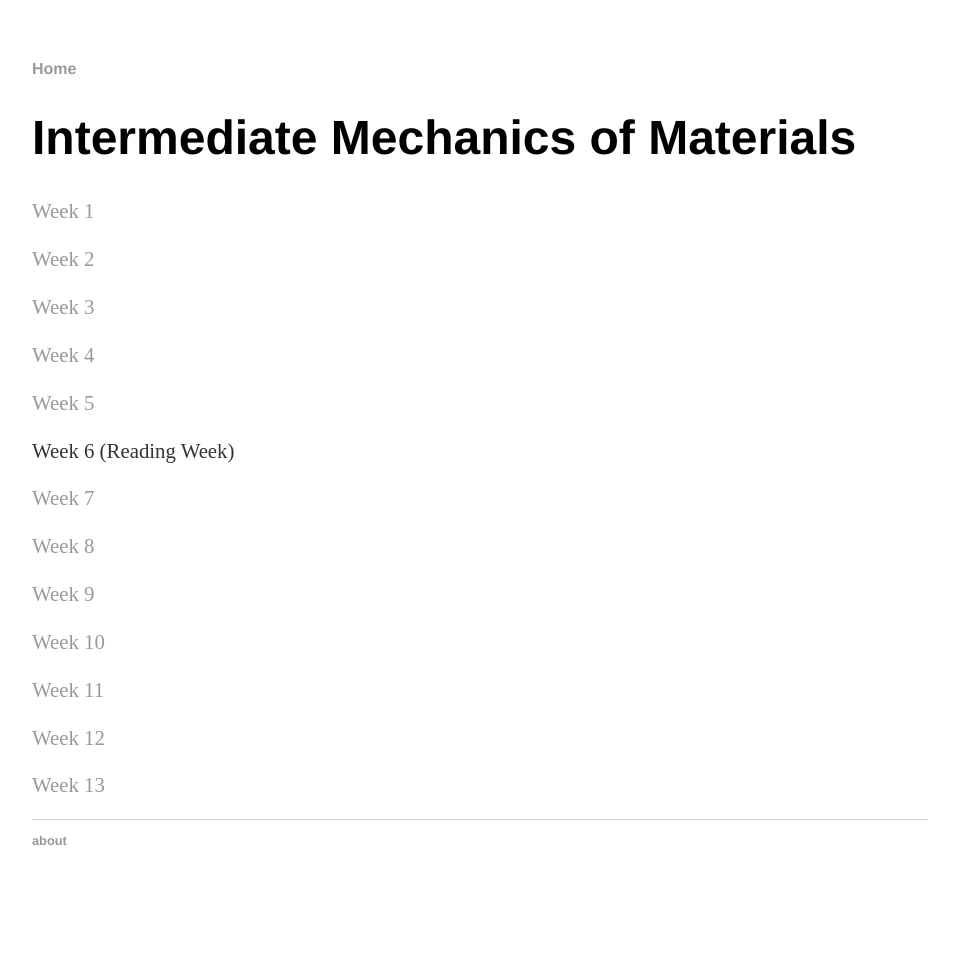
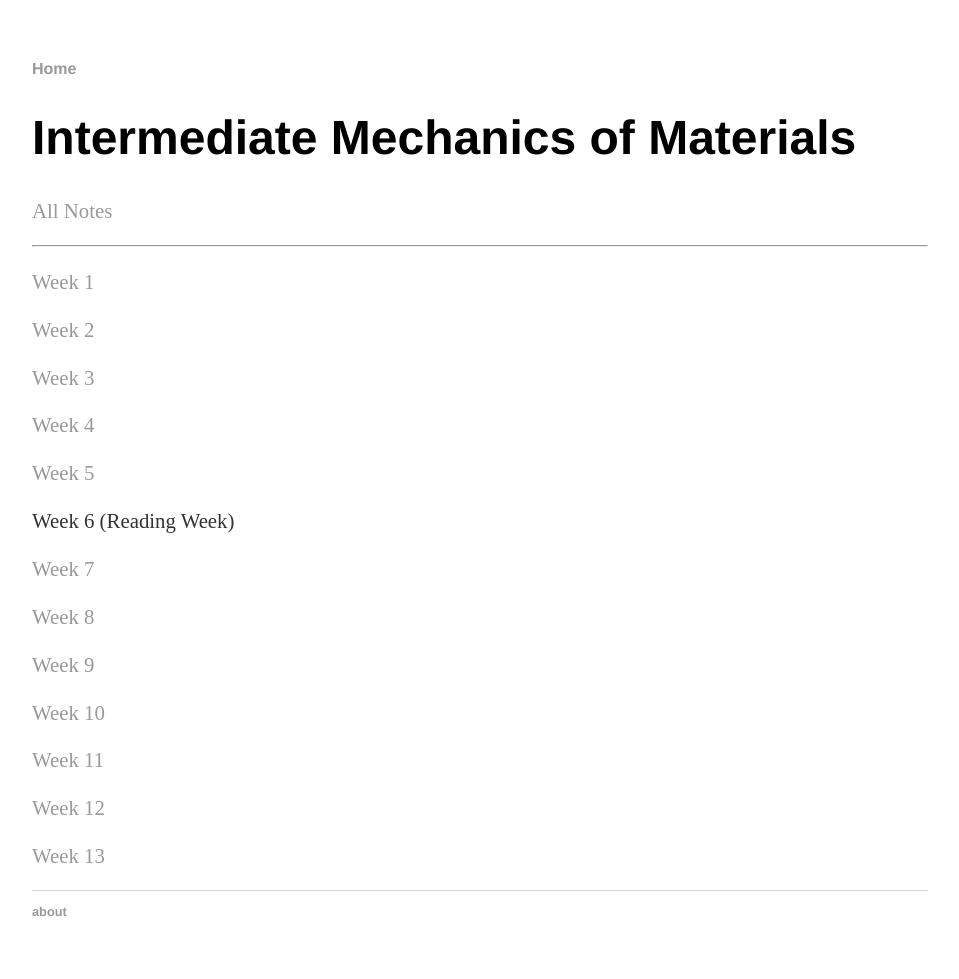
Before and after one commit to GenNotes/GenNotes.github.io, a Jekyll site: the page built from EMEC-3055/index.html, in a window 1280 px wide. Shown: the whole page, without its empty margins (160-1119 px from the left). Built offline with Jekyll 4.4.1, drawn with Linux system fonts in a browser that asks for light colours; before the commit the page ends 908 px from its top, so only the background shows below that.

Commit message:
Update index.html

```diff
--- a/EMEC-3055/index.html
+++ b/EMEC-3055/index.html
@@ -4,7 +4,8 @@ title: Intermediate Mechanics of Materials
 ---
 <div class="blurb">
 <h1>Intermediate Mechanics of Materials</h1>
-
+	<p><a href="InterMech-All.pdf"> All Notes </a></p>
+	<hr>
 	<p><a href="InterMech-W1.pdf"> Week 1 </a></p>
 	<p><a href="InterMech-W2.pdf"> Week 2 </a></p>
  	<p><a href="InterMech-W3.pdf"> Week 3 </a></p>
```
